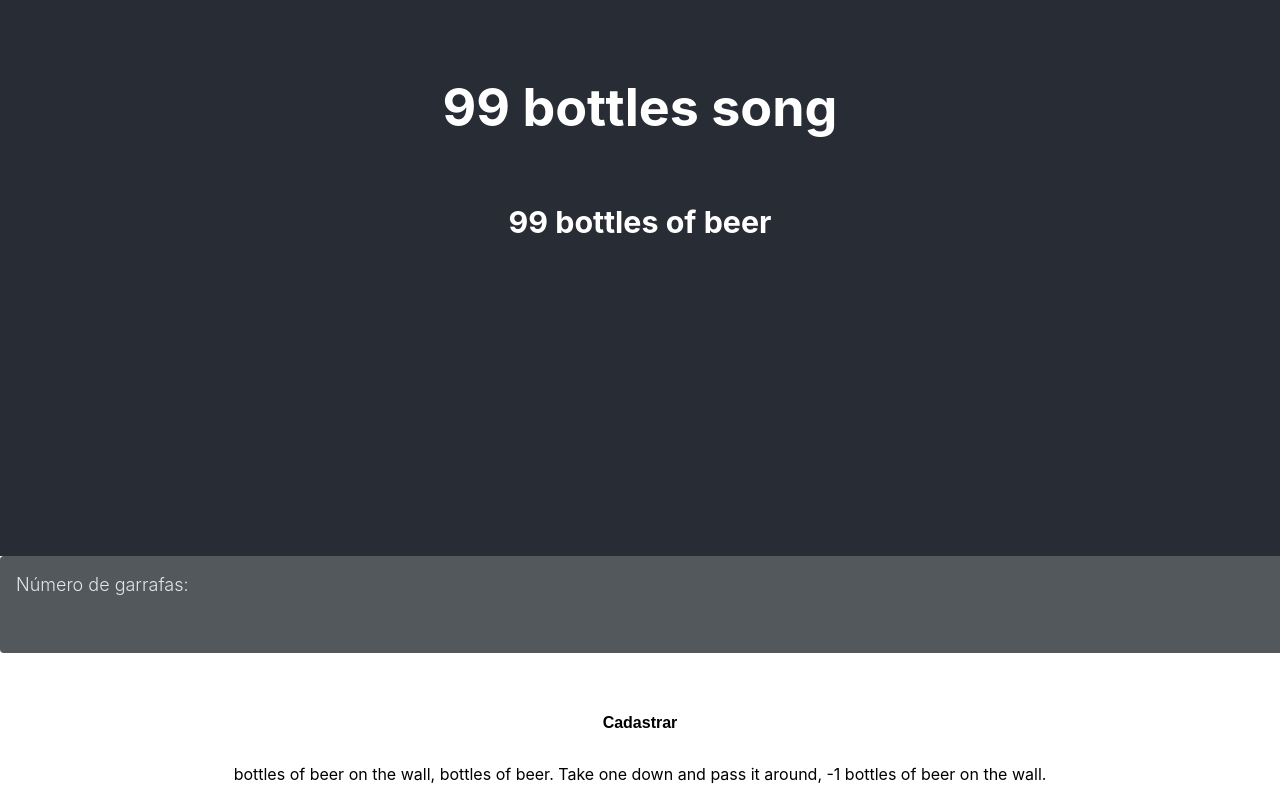
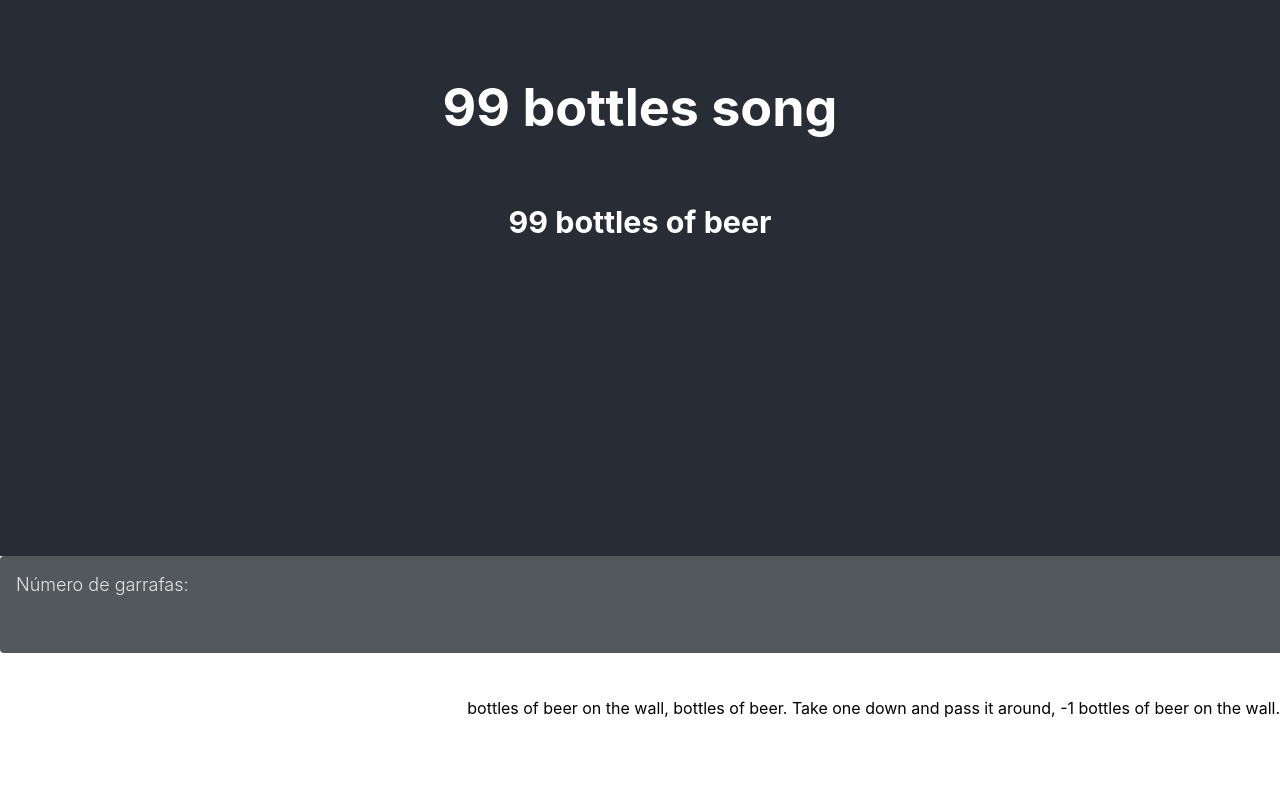
Before and after one commit to thaiisloopes/99bottles-react, a React (Create React App) app: page / in a window 1280 px wide. Shown: the part 244-1044 px from the top of the page. After the commit the page ends 962 px from the top, so only its background shows below. Built offline with nearby package versions, Linux system fonts and the light colour scheme.

Commit message:
code gardening

```diff
--- a/src/App.css
+++ b/src/App.css
@@ -36,3 +36,7 @@
     transform: rotate(360deg);
   }
 }
+
+.response {
+  float: right;
+}
--- a/src/App.js
+++ b/src/App.js
@@ -1,7 +1,6 @@
 import React from 'react';
 import './App.css';
 import FormField from './components/FormField';
-import Button from './components/Button';
 import useForm from './hooks/useForm';
 import getVersesFrom from './service/lyrics.js';
 
@@ -27,25 +26,11 @@ function App() {
           value={valores.garrafas}
           onChange={funcaoHandler}
         />
-
-        <Button>
-          Cadastrar
-        </Button>
       </form>
 
-      {valores.length === 0 && (
-      <div>
-        {/* Cargando ... */ }
-        Loading...
+      <div className="response">
+        {getVersesFrom(valores.garrafas)}
       </div>
-      )}
-
-      <div>
-        <p>
-          {getVersesFrom(valores.garrafas)}
-        </p>
-      </div>
-
     </div>
   );
 }
--- a/src/components/Button/index.js
+++ /dev/null
@@ -1,24 +0,0 @@
-import styled from "styled-components";
-
-const Button = styled.button`
-	color: var(--white);
-	background: var(--black);
-	border: 1px solid var(--white);
-	box-sizing: border-box;
-	cursor: pointer;
-	padding: 16px 24px;
-	font-style: normal;
-	font-weight: bold;
-	font-size: 16px;
-	outline: none;
-	border-radius: 5px;
-	text-decoration: none;
-	display: inline-block;
-	transition: opacity .3s;
-	&:hover,
-	&:focus {
- 	opacity: .5;
-}
-`;
-
-export default Button;
```
